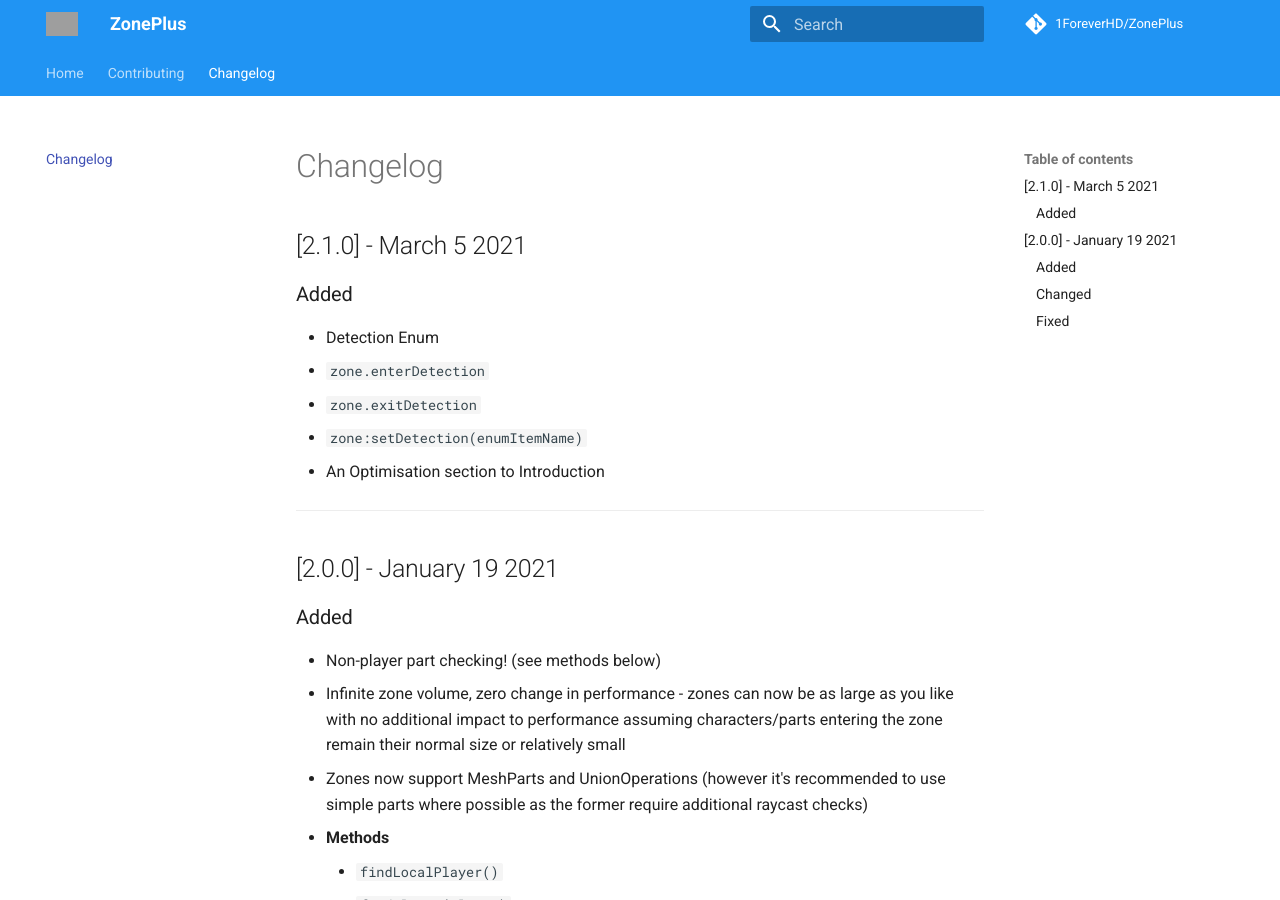
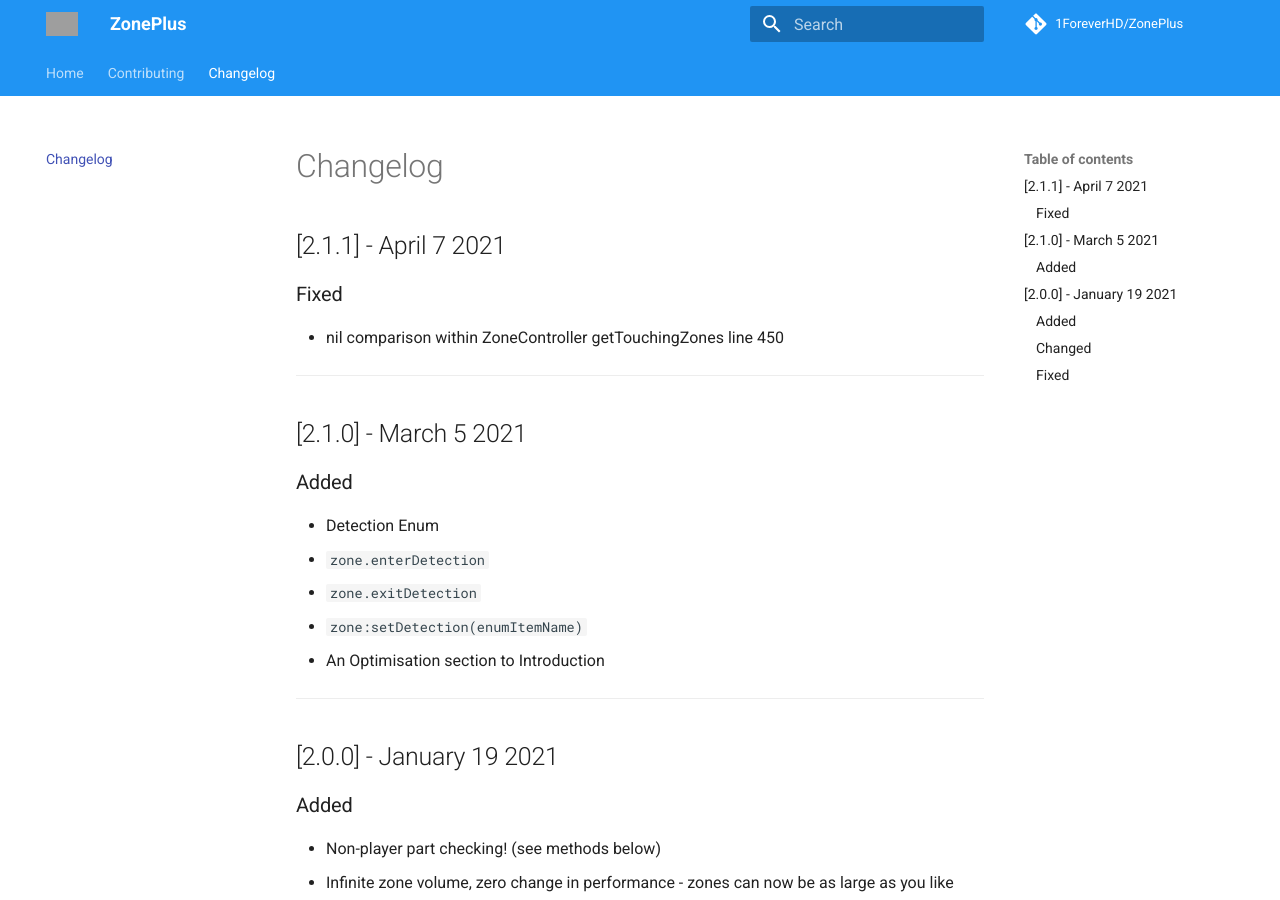
Before and after one commit to 1ForeverHD/ZonePlus, an MkDocs documentation site: the page built from docs/changelog.md, in a window 1280 px wide and 900 px high. Built offline with MkDocs 1.6.1 and Material for MkDocs 9.7.7, drawn with Linux system fonts in a browser that asks for light colours; comment, search, counter and statistics services are not loaded; grey boxes are pictures that could not be loaded.

Commit message:
Updated changelog

```diff
--- a/docs/changelog.md
+++ b/docs/changelog.md
@@ -1,3 +1,11 @@
+## [2.1.1] - April 7 2021
+### Fixed
+- nil comparison within ZoneController getTouchingZones line 450
+
+
+
+--------
+
 ## [2.1.0] - March 5 2021
 ### Added
 - Detection Enum
```
